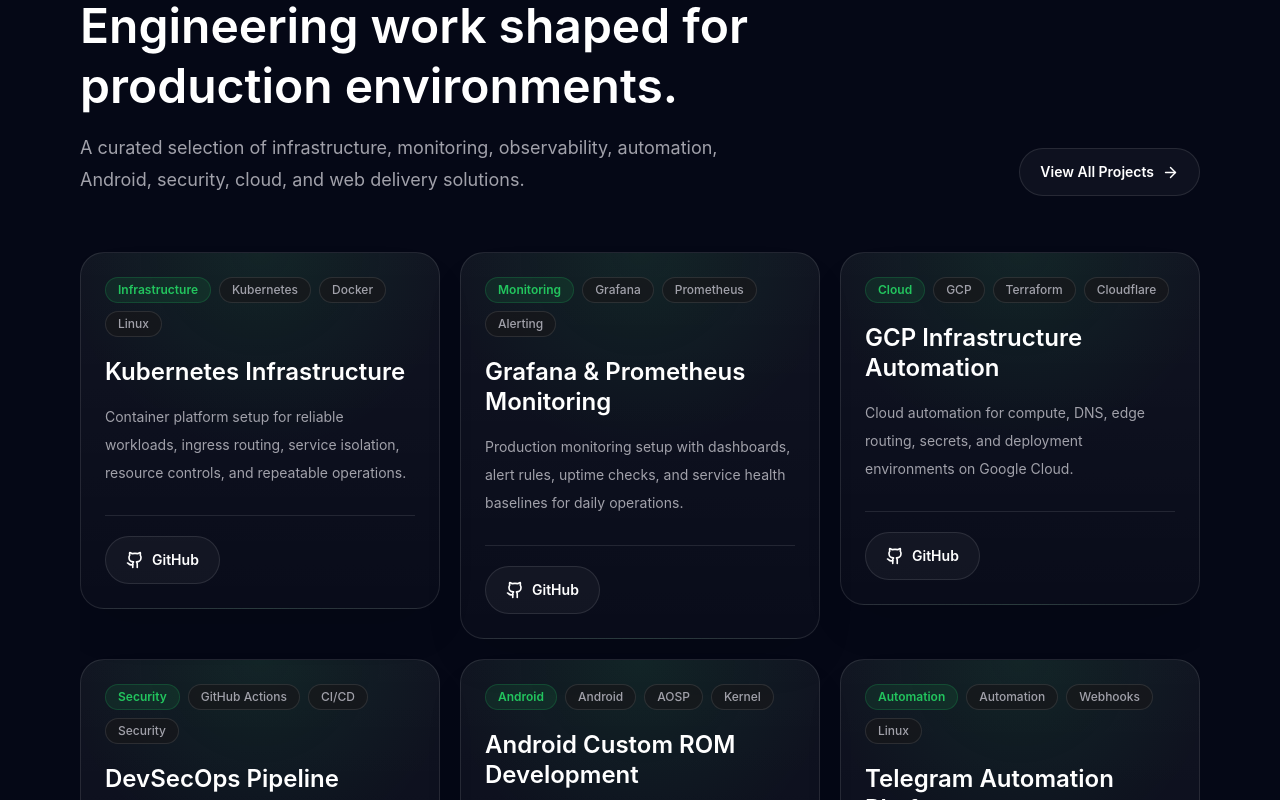
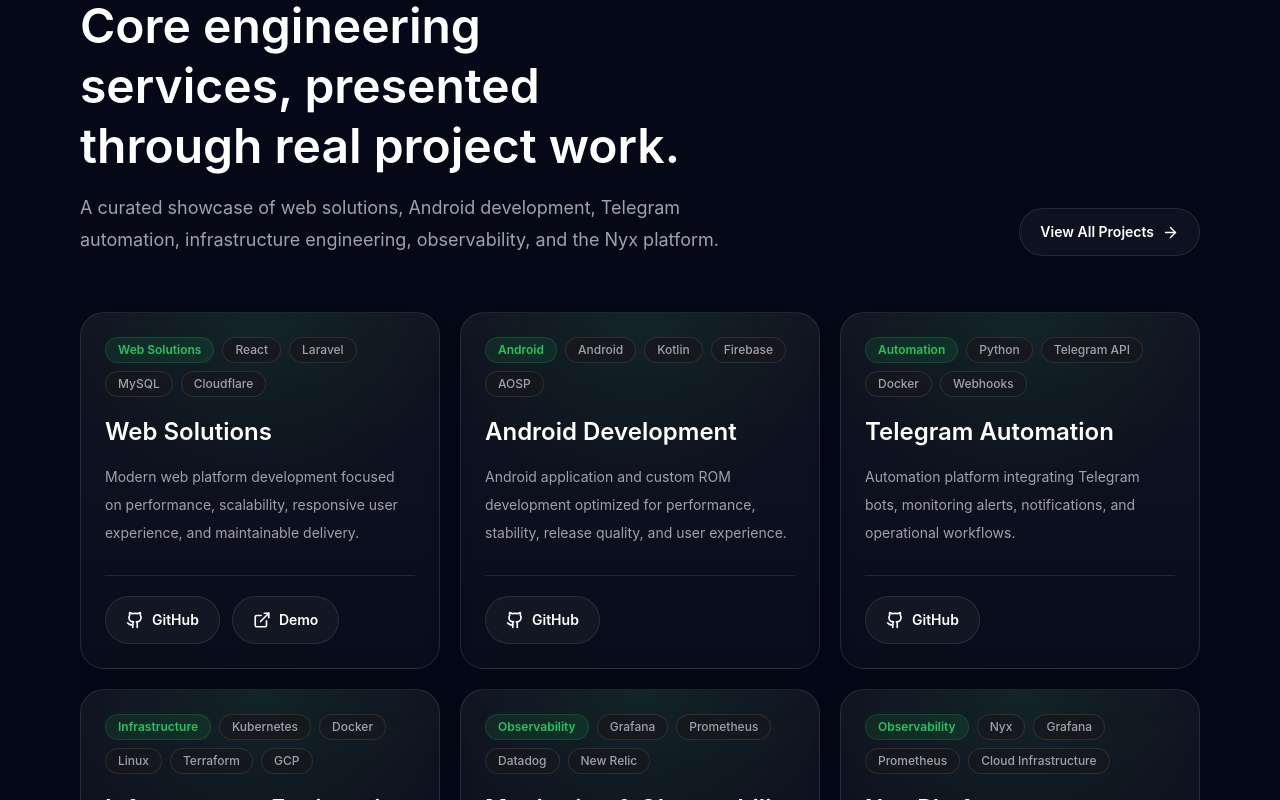
Before and after one commit to trisfproject/trisfproject.github.io, a React (Vite) app: page / in a window 1280 px wide. Shown: the part 1660-2460 px from the top of the page. Built offline with nearby package versions, Linux system fonts and the light colour scheme.

Commit message:
refactor: improve featured projects section and service presentation

```diff
--- a/src/components/ProjectCard.jsx
+++ b/src/components/ProjectCard.jsx
@@ -16,7 +16,7 @@ export function ProjectCard({ project, compact = false }) {
         <span className="rounded-full border border-[#22c55e]/20 bg-[#22c55e]/10 px-3 py-1 text-xs font-semibold text-[#22c55e]">
           {project.category}
         </span>
-        {project.tags.slice(0, compact ? 3 : 4).map((tag) => (
+        {project.tags.slice(0, compact ? 5 : 4).map((tag) => (
           <span
             key={tag}
             className="rounded-full border border-white/10 bg-[#18181b]/70 px-3 py-1 text-xs font-medium text-[#a1a1aa] transition group-hover:border-white/15 group-hover:text-[#d4d4d8]"
--- a/src/data/projects.js
+++ b/src/data/projects.js
@@ -1,8 +1,62 @@
 export const projects = [
+  {
+    title: 'Web Solutions',
+    category: 'Web Solutions',
+    featured: true,
+    description:
+      'Modern web platform development focused on performance, scalability, responsive user experience, and maintainable delivery.',
+    tags: ['React', 'Laravel', 'MySQL', 'Cloudflare'],
+    github: 'https://github.com/trisfproject',
+    live: 'https://www.trisf.my.id/',
+  },
+  {
+    title: 'Android Development',
+    category: 'Android',
+    featured: true,
+    description:
+      'Android application and custom ROM development optimized for performance, stability, release quality, and user experience.',
+    tags: ['Android', 'Kotlin', 'Firebase', 'AOSP'],
+    github: 'https://github.com/trisfproject',
+  },
+  {
+    title: 'Telegram Automation',
+    category: 'Automation',
+    featured: true,
+    description:
+      'Automation platform integrating Telegram bots, monitoring alerts, notifications, and operational workflows.',
+    tags: ['Python', 'Telegram API', 'Docker', 'Webhooks'],
+    github: 'https://github.com/trisfproject',
+  },
+  {
+    title: 'Infrastructure Engineering',
+    category: 'Infrastructure',
+    featured: true,
+    description:
+      'Production-grade infrastructure architecture, deployment automation, and cloud-native environment management.',
+    tags: ['Kubernetes', 'Docker', 'Linux', 'Terraform', 'GCP'],
+    github: 'https://github.com/trisfproject',
+  },
+  {
+    title: 'Monitoring & Observability',
+    category: 'Observability',
+    featured: true,
+    description:
+      'Infrastructure and application monitoring ecosystem with real-time observability, alerting, and operational visibility.',
+    tags: ['Grafana', 'Prometheus', 'Datadog', 'New Relic'],
+    github: 'https://github.com/trisfproject',
+  },
+  {
+    title: 'Nyx Platform',
+    category: 'Observability',
+    featured: true,
+    description:
+      'Centralized monitoring and observability platform designed for infrastructure visibility and operational monitoring.',
+    tags: ['Nyx', 'Grafana', 'Prometheus', 'Cloud Infrastructure'],
+    github: 'https://github.com/trisfproject',
+  },
   {
     title: 'Kubernetes Infrastructure',
     category: 'Infrastructure',
-    featured: true,
     description:
       'Container platform setup for reliable workloads, ingress routing, service isolation, resource controls, and repeatable operations.',
     tags: ['Kubernetes', 'Docker', 'Linux', 'NGINX'],
@@ -11,7 +65,6 @@ export const projects = [
   {
     title: 'Grafana & Prometheus Monitoring',
     category: 'Monitoring',
-    featured: true,
     description:
       'Production monitoring setup with dashboards, alert rules, uptime checks, and service health baselines for daily operations.',
     tags: ['Grafana', 'Prometheus', 'Alerting', 'Linux'],
@@ -20,7 +73,6 @@ export const projects = [
   {
     title: 'GCP Infrastructure Automation',
     category: 'Cloud',
-    featured: true,
     description:
       'Cloud automation for compute, DNS, edge routing, secrets, and deployment environments on Google Cloud.',
     tags: ['GCP', 'Terraform', 'Cloudflare', 'Automation'],
@@ -29,7 +81,6 @@ export const projects = [
   {
     title: 'DevSecOps Pipeline',
     category: 'Security',
-    featured: true,
     description:
       'Release pipeline design with build checks, deployment controls, vulnerability awareness, and clean operational handoff.',
     tags: ['GitHub Actions', 'CI/CD', 'Security', 'Docker'],
@@ -38,7 +89,6 @@ export const projects = [
   {
     title: 'Android Custom ROM Development',
     category: 'Android',
-    featured: true,
     description:
       'Android build workflow covering device trees, kernel changes, release packaging, and custom ROM contribution support.',
     tags: ['Android', 'AOSP', 'Kernel', 'Linux'],
@@ -47,7 +97,6 @@ export const projects = [
   {
     title: 'Telegram Automation Platform',
     category: 'Automation',
-    featured: true,
     description:
       'Telegram-based automation for infrastructure alerts, command workflows, build notifications, and admin routines.',
     tags: ['Automation', 'Webhooks', 'Linux', 'CI/CD'],
--- a/src/sections/Projects.jsx
+++ b/src/sections/Projects.jsx
@@ -15,8 +15,8 @@ export function Projects() {
         <Reveal>
           <SectionHeader
             eyebrow="Featured projects"
-            title="Engineering work shaped for production environments."
-            description="A curated selection of infrastructure, monitoring, observability, automation, Android, security, cloud, and web delivery solutions."
+            title="Core engineering services, presented through real project work."
+            description="A curated showcase of web solutions, Android development, Telegram automation, infrastructure engineering, observability, and the Nyx platform."
           />
         </Reveal>
         <Reveal delay={0.08}>
```
